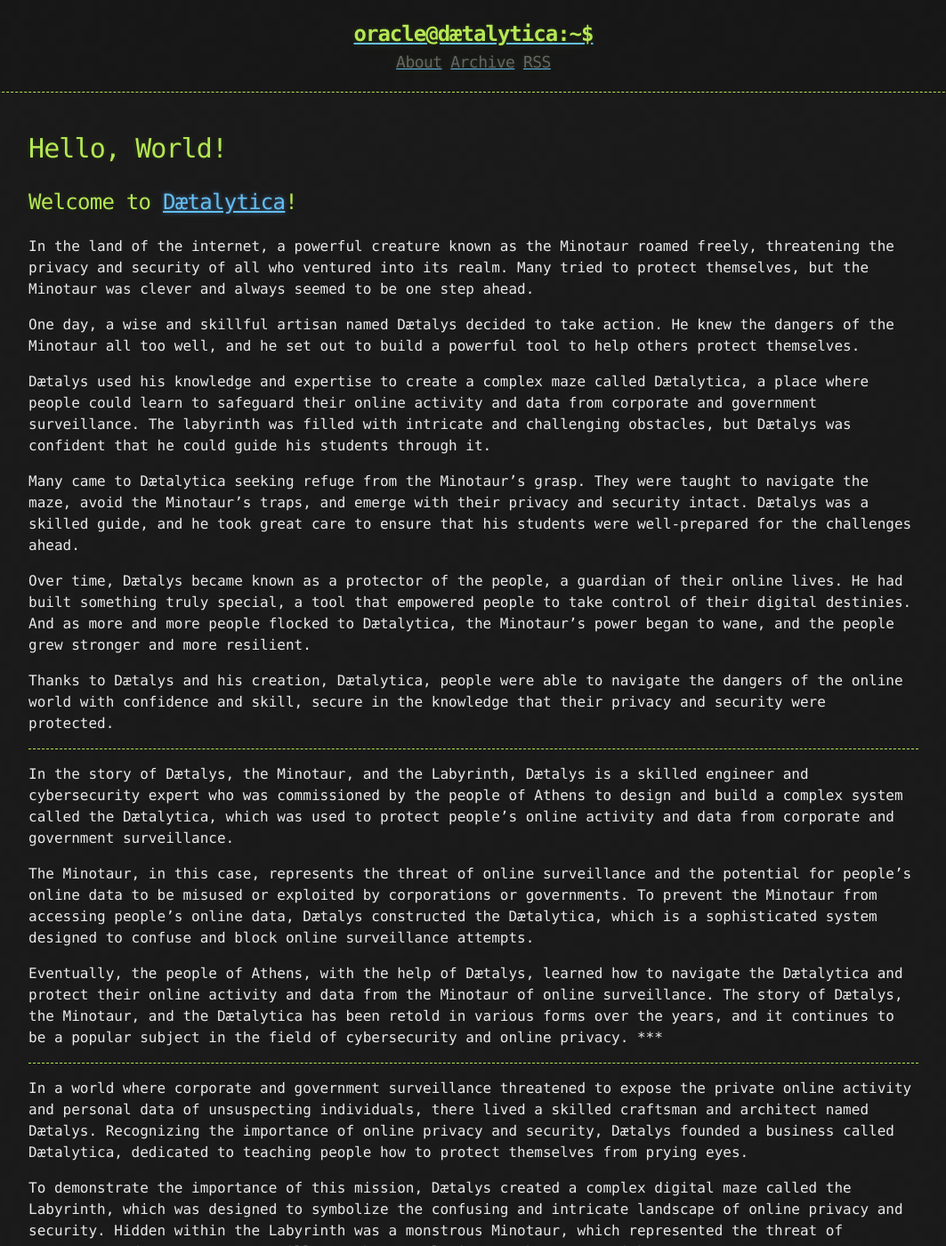
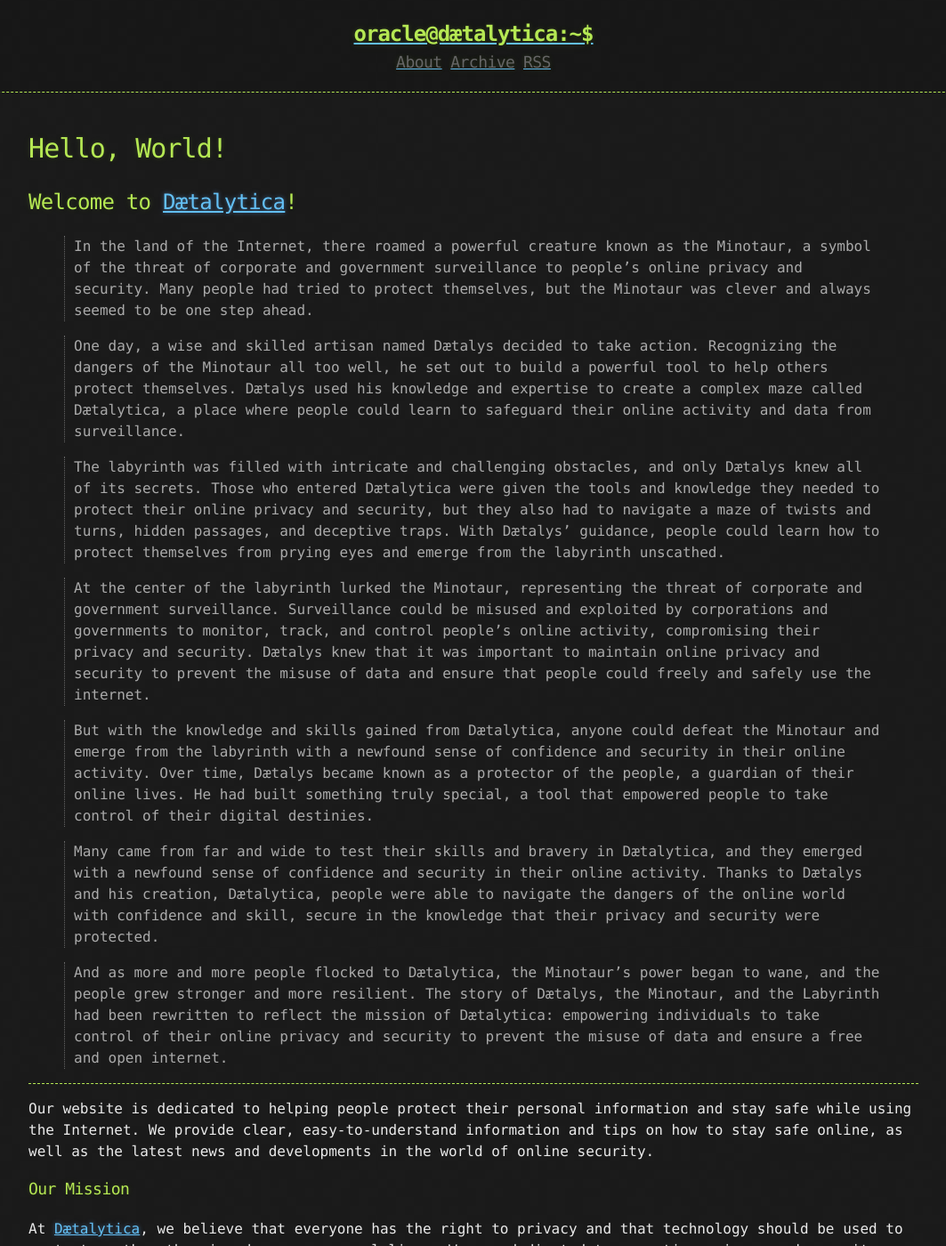
Before and after one commit to Daetalytica/daetalytica.github.io, a Jekyll site: the page built from about.md, in a window 1280 px wide and 1400 px high. Shown: the whole window at 89% size, without its empty margins (108-1171 px from the left). Built offline with Jekyll 4.4.1, drawn with Linux system fonts in a browser that asks for light colours; some of the changed text lies outside the part shown.

Commit message:
update origin story

```diff
--- a/about.md
+++ b/about.md
@@ -7,49 +7,52 @@ title: About
 
 ## Welcome to [Dætalytica](https://daetalytica.io)!
 
-In the land of the internet, a powerful creature known as the Minotaur roamed freely, threatening the privacy and security of all who ventured into its realm. Many tried to protect themselves, but the Minotaur was clever and always seemed to be one step ahead.
+> In the land of the Internet, there roamed a powerful creature known as the
+Minotaur, a symbol of the threat of corporate and government surveillance to
+people's online privacy and security. Many people had tried to protect
+themselves, but the Minotaur was clever and always seemed to be one step ahead.
 
-One day, a wise and skillful artisan named Dætalys decided to take action. He knew the dangers of the Minotaur all too well, and he set out to build a powerful tool to help others protect themselves.
+> One day, a wise and skilled artisan named Dætalys decided to take action.
+Recognizing the dangers of the Minotaur all too well, he set out to build a
+powerful tool to help others protect themselves. Dætalys used his knowledge and
+expertise to create a complex maze called Dætalytica, a place where people
+could learn to safeguard their online activity and data from surveillance.
 
-Dætalys used his knowledge and expertise to create a complex maze called Dætalytica, a place where people could learn to safeguard their online activity and data from corporate and government surveillance. The labyrinth was filled with intricate and challenging obstacles, but Dætalys was confident that he could guide his students through it.
+> The labyrinth was filled with intricate and challenging obstacles, and only
+Dætalys knew all of its secrets. Those who entered Dætalytica were given the
+tools and knowledge they needed to protect their online privacy and security,
+but they also had to navigate a maze of twists and turns, hidden passages, and
+deceptive traps. With Dætalys' guidance, people could learn how to protect
+themselves from prying eyes and emerge from the labyrinth unscathed.
 
-Many came to Dætalytica seeking refuge from the Minotaur's grasp. They were taught to navigate the maze, avoid the Minotaur's traps, and emerge with their privacy and security intact. Dætalys was a skilled guide, and he took great care to ensure that his students were well-prepared for the challenges ahead.
+> At the center of the labyrinth lurked the Minotaur, representing the threat of
+corporate and government surveillance. Surveillance could be misused and
+exploited by corporations and governments to monitor, track, and control
+people's online activity, compromising their privacy and security. Dætalys knew
+that it was important to maintain online privacy and security to prevent the
+misuse of data and ensure that people could freely and safely use the internet.
 
-Over time, Dætalys became known as a protector of the people, a guardian of their online lives. He had built something truly special, a tool that empowered people to take control of their digital destinies. And as more and more people flocked to Dætalytica, the Minotaur's power began to wane, and the people grew stronger and more resilient.
+> But with the knowledge and skills gained from Dætalytica, anyone could defeat
+the Minotaur and emerge from the labyrinth with a newfound sense of confidence
+and security in their online activity. Over time, Dætalys became known as a
+protector of the people, a guardian of their online lives. He had built
+something truly special, a tool that empowered people to take control of their
+digital destinies.
 
-Thanks to Dætalys and his creation, Dætalytica, people were able to navigate the dangers of the online world with confidence and skill, secure in the knowledge that their privacy and security were protected.
+> Many came from far and wide to test their skills and bravery in Dætalytica, and
+they emerged with a newfound sense of confidence and security in their online
+activity. Thanks to Dætalys and his creation, Dætalytica, people were able to
+navigate the dangers of the online world with confidence and skill, secure in
+the knowledge that their privacy and security were protected.
 
-***
-In the story of Dætalys, the Minotaur, and the Labyrinth, Dætalys is a skilled engineer and cybersecurity expert who was commissioned by the people of Athens to design and build a complex system called the Dætalytica, which was used to protect people's online activity and data from corporate and government surveillance.
-
-The Minotaur, in this case, represents the threat of online surveillance and the potential for people's online data to be misused or exploited by corporations or governments. To prevent the Minotaur from accessing people's online data, Dætalys constructed the Dætalytica, which is a sophisticated system designed to confuse and block online surveillance attempts.
-
-Eventually, the people of Athens, with the help of Dætalys, learned how to navigate the Dætalytica and protect their online activity and data from the Minotaur of online surveillance. The story of Dætalys, the Minotaur, and the Dætalytica has been retold in various forms over the years, and it continues to be a popular subject in the field of cybersecurity and online privacy.
-***
-
-***
-In a world where corporate and government surveillance threatened to expose the private online activity and personal data of unsuspecting individuals, there lived a skilled craftsman and architect named Dætalys. Recognizing the importance of online privacy and security, Dætalys founded a business called Dætalytica, dedicated to teaching people how to protect themselves from prying eyes.
-
-To demonstrate the importance of this mission, Dætalys created a complex digital maze called the Labyrinth, which was designed to symbolize the confusing and intricate landscape of online privacy and security. Hidden within the Labyrinth was a monstrous Minotaur, which represented the threat of corporate and government surveillance that Dætalytica sought to vanquish.
-
-With Dætalytica's guidance, individuals could navigate the Labyrinth and learn how to protect their online activity and data from being tracked, monitored, or exposed. By teaching people to be proactive and vigilant about their online privacy and security, Dætalytica aimed to free them from the obligation of surrendering their data to corporations and governments.
-
-Through the tireless efforts of Dætalys and the team at Dætalytica, individuals could emerge from the Labyrinth confident and empowered, with the skills and knowledge needed to protect themselves in the digital age. The story of Dætalys, the Minotaur, and the Labyrinth had been rewritten to reflect the mission of Dætalytica: empowering individuals to take control of their online privacy and security.
-***
-
-***
-In the realm of the internet, there lived a skilled craftsman and data privacy expert named Dætalys. He was commissioned by the people of the world to design and build a complex maze called Dætalytica, which was used to teach people how to protect their online activity and data from the prying eyes of corporations and governments.
-
-The labyrinth was so intricate and confusing that only Dætalys himself knew all of its secrets. Those who entered Dætalytica were given the tools and knowledge they needed to protect their online privacy, but they also had to navigate a maze of twists and turns, hidden passages, and deceptive traps.
-
-At the center of the labyrinth lurked the Minotaur, a symbol of the threats that people face from surveillance and data harvesting. But with the knowledge and skills gained from Dætalytica, anyone could defeat the Minotaur and emerge from the labyrinth unscathed.
-
-Many came from far and wide to test their skills and bravery in Dætalytica, and they emerged with a newfound sense of confidence and security in their online activity. Dætalys was hailed as a hero for his creation, and his name became synonymous with online privacy and data protection.
-***
+> And as more and more people flocked to Dætalytica, the Minotaur’s power began
+to wane, and the people grew stronger and more resilient. The story of Dætalys,
+the Minotaur, and the Labyrinth had been rewritten to reflect the mission of
+Dætalytica: empowering individuals to take control of their online privacy and
+security to prevent the misuse of data and ensure a free and open internet.
 
 ___
 Our website is dedicated to helping people protect their personal information and stay safe while using the Internet. We provide clear, easy-to-understand information and tips on how to stay safe online, as well as the latest news and developments in the world of online security.
-___
 
 ### Our Mission
 
@@ -66,15 +69,11 @@ Our site covers a wide range of topics related to online privacy and security, i
 - Social media privacy
 - The history of crypto-anarchism and cypherpunk culture
 
-We also provide product reviews and recommendations for privacy and security tools, such as virtual private networks (VPNs), password managers, and encrypted messaging apps.
-
-### Our Commitment to Privacy and Security
-
-Our commitment to privacy and security extends beyond our website. We take our users' privacy seriously and do not collect any personally identifiable information (PII) without their explicit consent. We also follow industry-standard security practices to ensure the safety of our website and user data.
+We also provide product reviews and recommendations for privacy and security tools, such as virtual private networks (VPNs), password managers, encrypted messaging apps, and more.
 
 ## Our Team
 
-Our team of experts has years of experience in the field of cybersecurity, and we're passionate about sharing our knowledge with the world. Whether you're a tech-savvy professional or just getting started with computers and the internet, we have something for everyone. From basic online safety tips to advanced encryption techniques, our goal is to empower you with the knowledge and tools you need to protect yourself and your information.
+Our team of experts has years of experience in the field of cybersecurity, and we're passionate about sharing our knowledge with the world. Whether you're a tech-savvy professional or just getting started with computers and the Internet, we have something for everyone. From basic online safety tips to advanced encryption techniques, our goal is to empower you with the knowledge and tools you need to protect yourself and your information.
 
 ## Get in Touch
 
@@ -84,4 +83,4 @@ Thank you for visiting [Dætalytica](https://daetalytica.io), and we hope you fi
 - [Mastodon](https://mastodon.social/@vestyr)
 - [Twitter](https://twitter.com/daetalytica)
 
-We also encourage you to join our community by signing up for our newsletter or following us on social media. Together, we can make the internet a safer and more secure place for everyone.
+We also encourage you to join our community. Together, we can make the internet a safer and more secure place for everyone.
```
